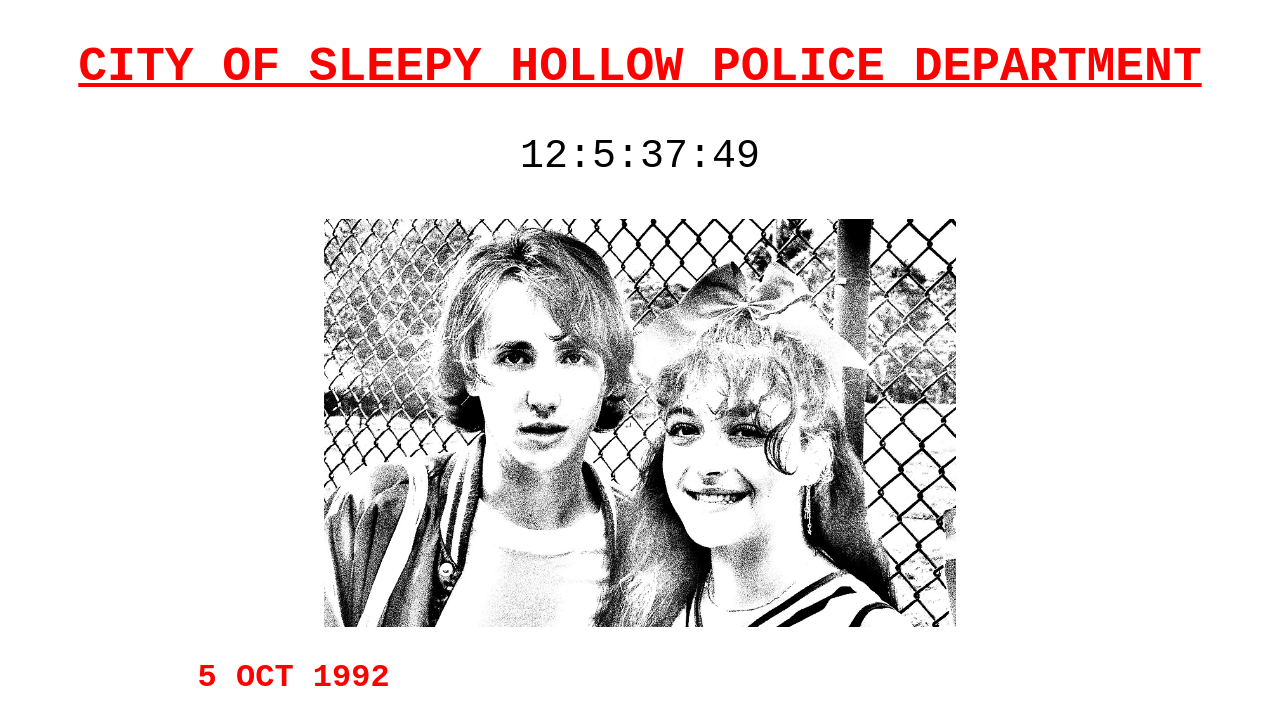
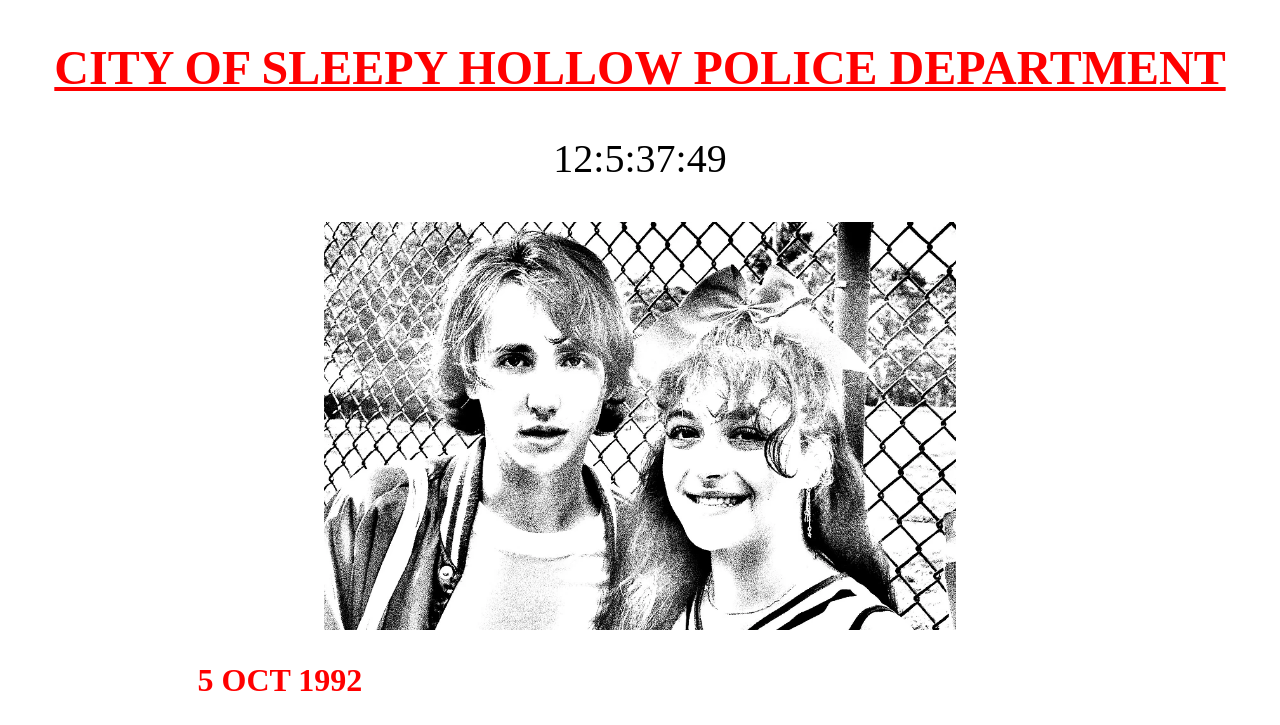
Before and after one commit to sleepyhollowpd/sleepyhollowpd.github.io, a plain HTML site: page index.html in a window 1280 px wide. Shown: the top 725 px of the page. Drawn offline with Linux system fonts and the light colour scheme.

Commit message:
changed font to TNR

```diff
--- a/styles.css
+++ b/styles.css
@@ -1,18 +1,18 @@
 h2{
     color: red;
     font-size: 300%;
-    font-family:'Courier New', Courier, monospace;
+    font-family:'Times New Roman', Times, serif;
     text-align: center;
 }
 
 h3{
     color: red;
     font-size: 200%;
-    font-family:'Courier New', Courier, monospace;
+    font-family:'Times New Roman', Times, serif;
     text-align: center;
 }
 
 p{
-    font-family:'Courier New', Courier, monospace;
+    font-family:'Times New Roman', Times, serif;
     font-size: 200%;
 }
```
